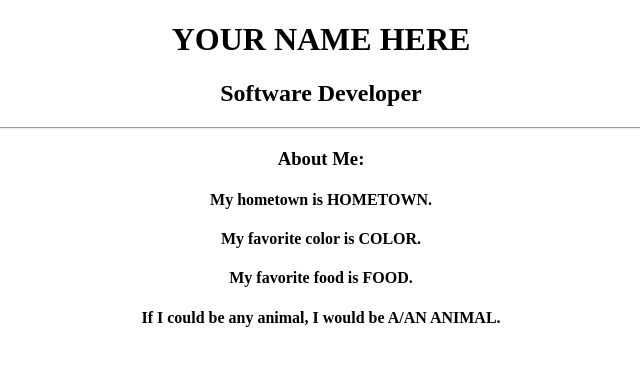
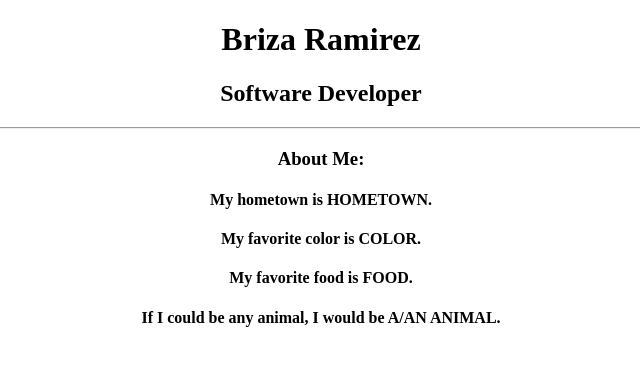
Before and after one commit to breezyrcodes/first-repo, a plain HTML site: page index.html in a window 1280 px wide. Shown: the whole page, without its empty margins (319-959 px from the left). Drawn offline with Linux system fonts and the light colour scheme.

Commit message:
added text

```diff
--- a/index.html
+++ b/index.html
@@ -7,7 +7,7 @@
 		  </head>
 		  <body>
 			<div align="center">
-				<h1>YOUR NAME HERE</h1>
+				<h1>Briza Ramirez</h1>
 				<h2>Software Developer</h2>
 				<hr>
 				<h3>About Me:</h3>
```
Also changed, not shown: about.html (deleted).
